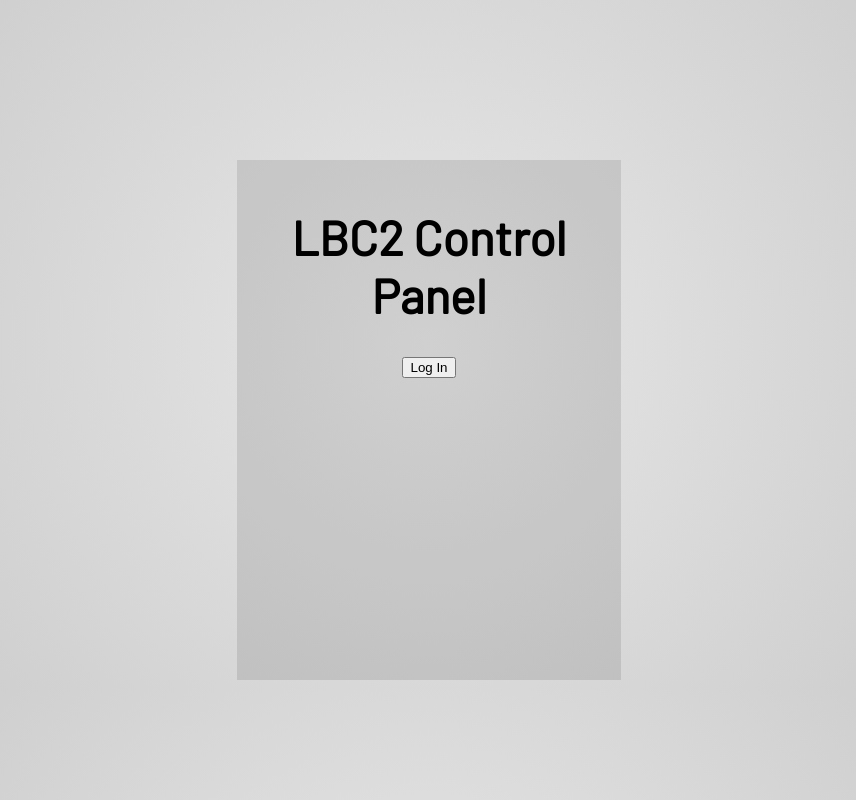
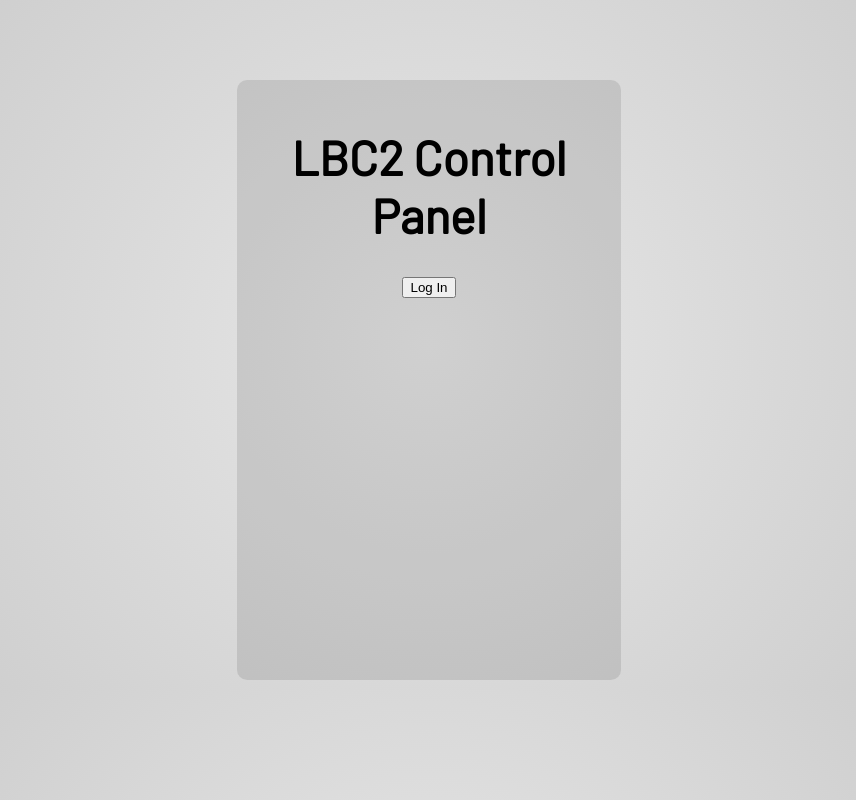
Before and after one commit to dk42506/lbc2-control-panel, a Next.js app: page / in a window 1280 px wide. Shown: the whole page, without its empty margins (211-1067 px from the left). Built offline with nearby package versions, Linux system fonts and the light colour scheme.

Commit message:
fixed bug

```diff
--- a/src/styles/index.module.css
+++ b/src/styles/index.module.css
@@ -1,13 +1,14 @@
 .main{
-    margin-top: 20vh;
+    margin-top: 10vh;
 }
 
 .panel{
     width: 30vw;
-    height: 65vh;
+    height: 75vh;
     background: rgba(0, 0, 0, 0.1);
     margin: auto;
     text-align: center;
+    border-radius: 10px;
 }
 
 .title{
```
